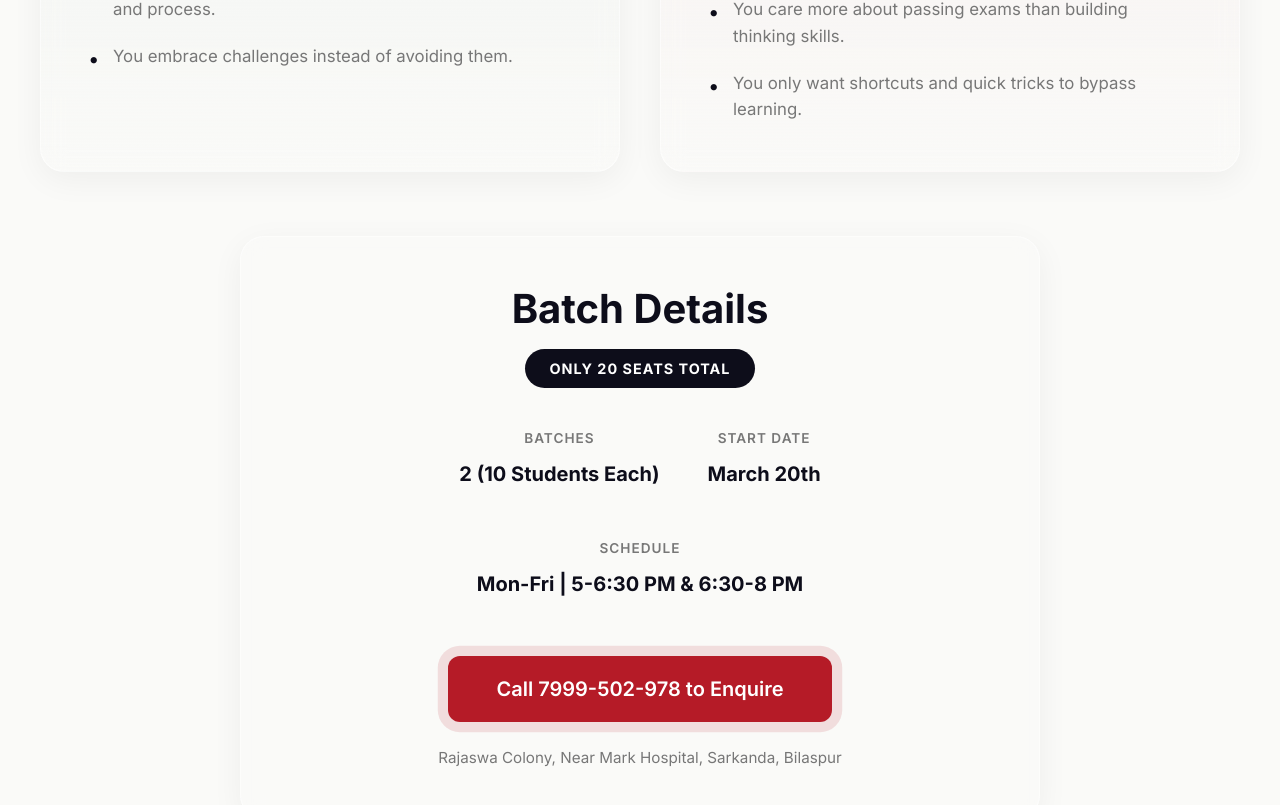
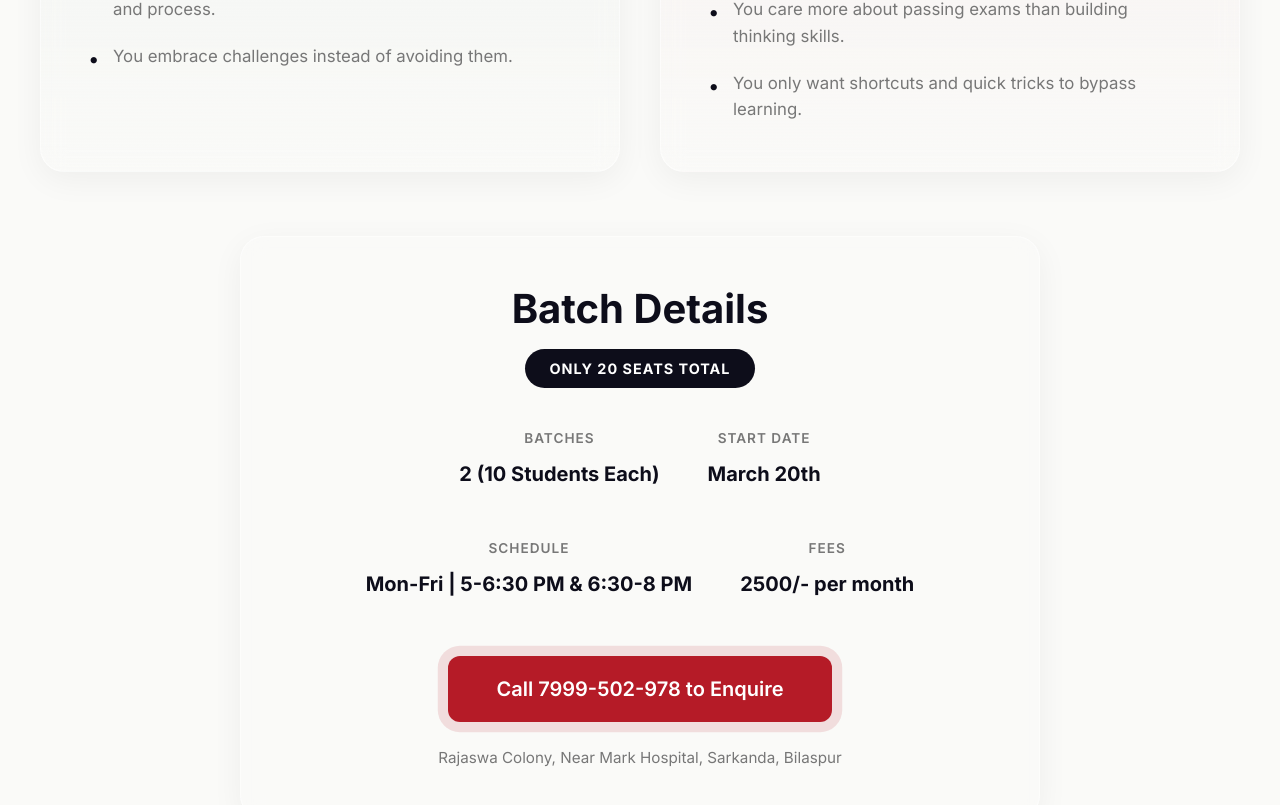
Before and after one commit to AmanRajYadav/fluence-school, a React (Vite) app: page / in a window 1280 px wide. Shown: the part 4074-4879 px from the top of the page. Built offline with nearby package versions, Linux system fonts and the light colour scheme.

Commit message:
Add fees to Batch Details card

```diff
--- a/src/components/ClassDetails.jsx
+++ b/src/components/ClassDetails.jsx
@@ -57,6 +57,10 @@ const ClassDetails = () => {
                             <span className="meta-label">Schedule</span>
                             <span className="meta-value">Mon-Fri | 5-6:30 PM & 6:30-8 PM</span>
                         </div>
+                        <div className="meta-item">
+                            <span className="meta-label">Fees</span>
+                            <span className="meta-value">2500/- per month</span>
+                        </div>
                     </div>
 
                     <div className="cta-wrapper">
```
